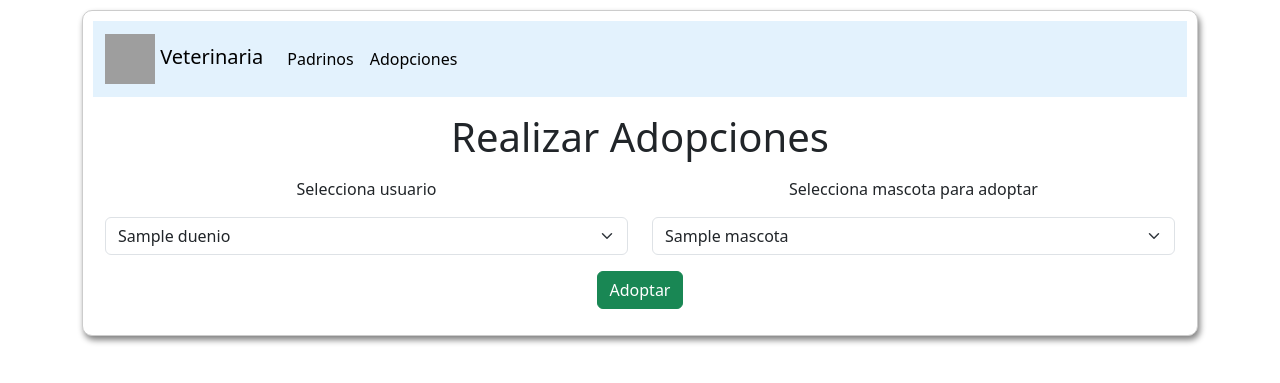
After one commit to Lalitho14/AdopcionAP, a PHP site: page /adopciones.php in a window 1280 px wide. The commit adds this page. Shown: the top 383 px of the page. Run offline with PHP 8.4, Linux system fonts and the light colour scheme; tables that the repository leaves empty or names only in its code hold one stand-in row (values such as "Sample post"); data that the repository does not hold is empty; grey boxes are pictures that could not be loaded.

Commit message:
adopciones

```diff
--- /dev/null
+++ b/adopciones.php
@@ -0,0 +1,78 @@
+<!DOCTYPE html>
+<html lang="es">
+
+<head>
+  <meta charset="UTF-8">
+  <meta name="viewport" content="width=device-width, initial-scale=1.0">
+  <link href="https://cdn.jsdelivr.net/npm/bootstrap@5.3.3/dist/css/bootstrap.min.css" rel="stylesheet" integrity="sha384-QWTKZyjpPEjISv5WaRU9OFeRpok6YctnYmDr5pNlyT2bRjXh0JMhjY6hW+ALEwIH" crossorigin="anonymous">
+  <link rel="stylesheet" href="./css/style.css">
+  <title>Adopciones</title>
+</head>
+
+<body>
+  <main class="container">
+    <div class="principal">
+      <?php
+      include("./templates/menu.php");
+      $link = mysqli_connect("localhost", "root", "");
+      mysqli_select_db($link, "Veterinaria");
+      ?>
+      <h1 class="m-3">Realizar Adopciones</h1>
+      <div class="container text-center mt-3 mb-3">
+        <div class="row">
+          <form action="./adopciones.php" method="post">
+            <div class="row mb-3">
+              <div class="col">
+                <label for="duenio" class="mb-3">Selecciona usuario</label>
+                <select name="duenio" class="form-select">
+                  <?php
+                  $consulta = mysqli_query($link, "SELECT * FROM Duenio");
+                  while ($res = mysqli_fetch_array($consulta)) {
+                    echo '<option value="' . $res['id_Duenio'] . '">' . $res['nombre'] . '</option>';
+                  }
+                  ?>
+                </select>
+              </div>
+              <div class="col">
+                <label for="mascota" class="mb-3">Selecciona mascota para adoptar</label>
+                <select name="mascota" class="form-select">
+                  <?php
+                  $consulta = mysqli_query($link, "SELECT id_Mascota, nombre FROM Mascota");
+                  while ($res = mysqli_fetch_array($consulta)) {
+                    echo '<option value="' . $res['id_Mascota'] . '">' . $res['nombre'] . '</option>';
+                  }
+                  ?>
+                </select>
+              </div>
+            </div>
+            <div class="row">
+              <div class="col">
+                <button class="btn btn-success">Adoptar</button>
+              </div>
+            </div>
+          </form>
+        </div>
+      </div>
+
+      <?php
+      if (isset($_POST['duenio']) && isset($_POST['mascota'])) {
+      ?>
+        <div class="container text-center">
+          <div class="row">
+            <div class="alert alert-primary" role="alert">
+              Adopcion realizada con exito.
+            </div>
+          </div>
+        </div>
+      <?php
+        mysqli_query($link, 'INSERT INTO Adopcion(id_Mascota,id_Duenio) VALUES(' . $_POST['mascota'] . ', ' . $_POST['duenio'] . ')');
+      }
+      ?>
+    </div>
+    <?php mysqli_close($link); ?>
+  </main>
+
+  <script src="https://cdn.jsdelivr.net/npm/bootstrap@5.3.3/dist/js/bootstrap.bundle.min.js" integrity="sha384-YvpcrYf0tY3lHB60NNkmXc5s9fDVZLESaAA55NDzOxhy9GkcIdslK1eN7N6jIeHz" crossorigin="anonymous"></script>
+</body>
+
+</html>
--- a/index.php
+++ b/index.php
@@ -1,5 +1,5 @@
 <!DOCTYPE html>
-<html lang="en">
+<html lang="es">
 
 <head>
   <meta charset="UTF-8">
@@ -48,7 +48,7 @@
                   <h3><?php echo $mascota->GetTipo() ?></h3>
                 </div>
                 <div class="row">
-                  <a href="./adoptar.php?id_mascota=<?php echo $mascota->GetId() ?>" class="btn btn-success">Adoptar</a>
+                  <a href="./VerMas.php?id_mascota=<?php echo $mascota->GetId() ?>" class="btn btn-success">Ver mas</a>
                 </div>
               </div>
             </div>
--- a/templates/menu.php
+++ b/templates/menu.php
@@ -10,10 +10,10 @@
     <div class="collapse navbar-collapse" id="navbarSupportedContent">
       <ul class="navbar-nav me-auto mb-2 mb-lg-0">
         <li class="nav-item">
-          <a class="nav-link active" aria-current="page" href="#nav">Home</a>
+          <a class="nav-link active" href="./padrinos.php">Padrinos</a>
         </li>
         <li class="nav-item">
-          <a class="nav-link" href="./padrinos.php">Padrinos</a>
+          <a href="./adopciones.php" class="nav-link active">Adopciones</a>
         </li>
       </ul>
     </div>
```
Also changed, not shown: VerMas.php (renamed from adoptar.php, +2 -13 lines), completado.php (deleted, +0 -59 lines), padrinos.php (+57 -19 lines).
